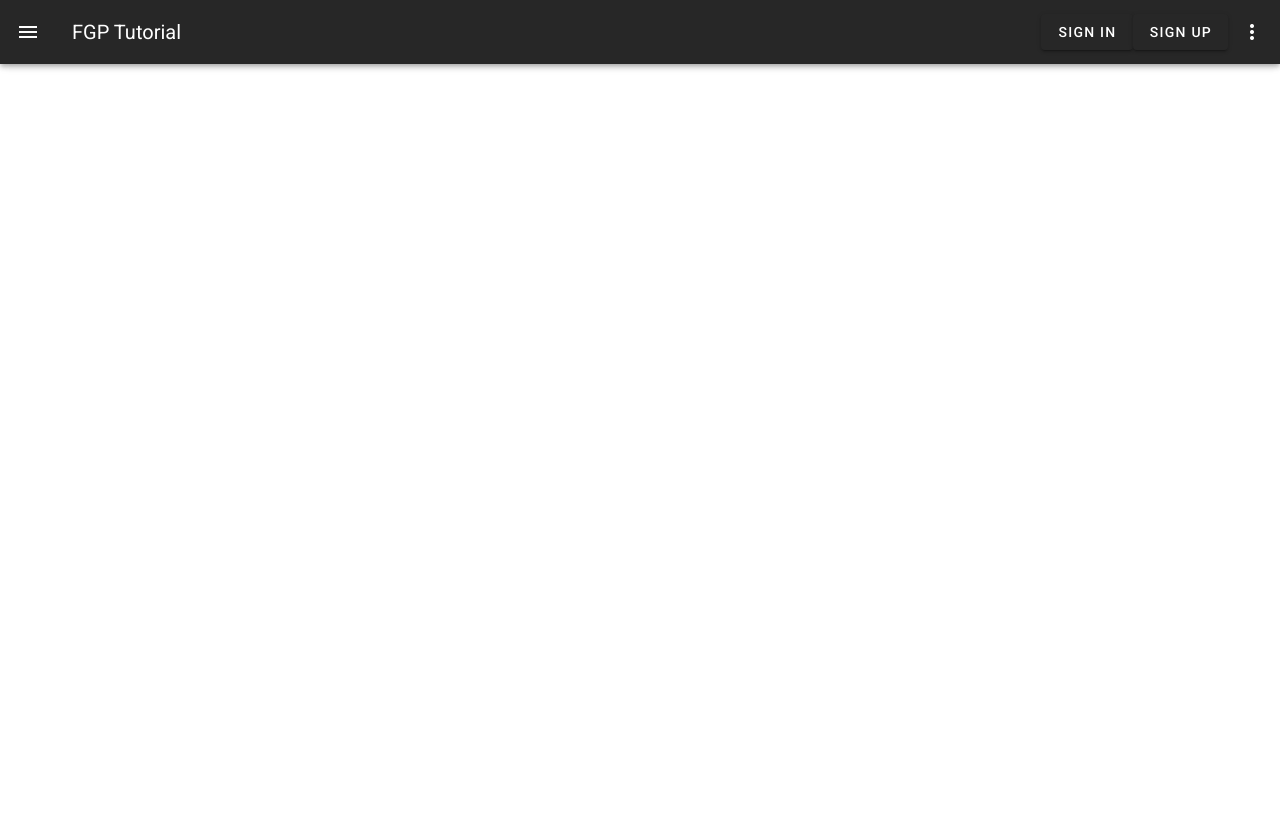
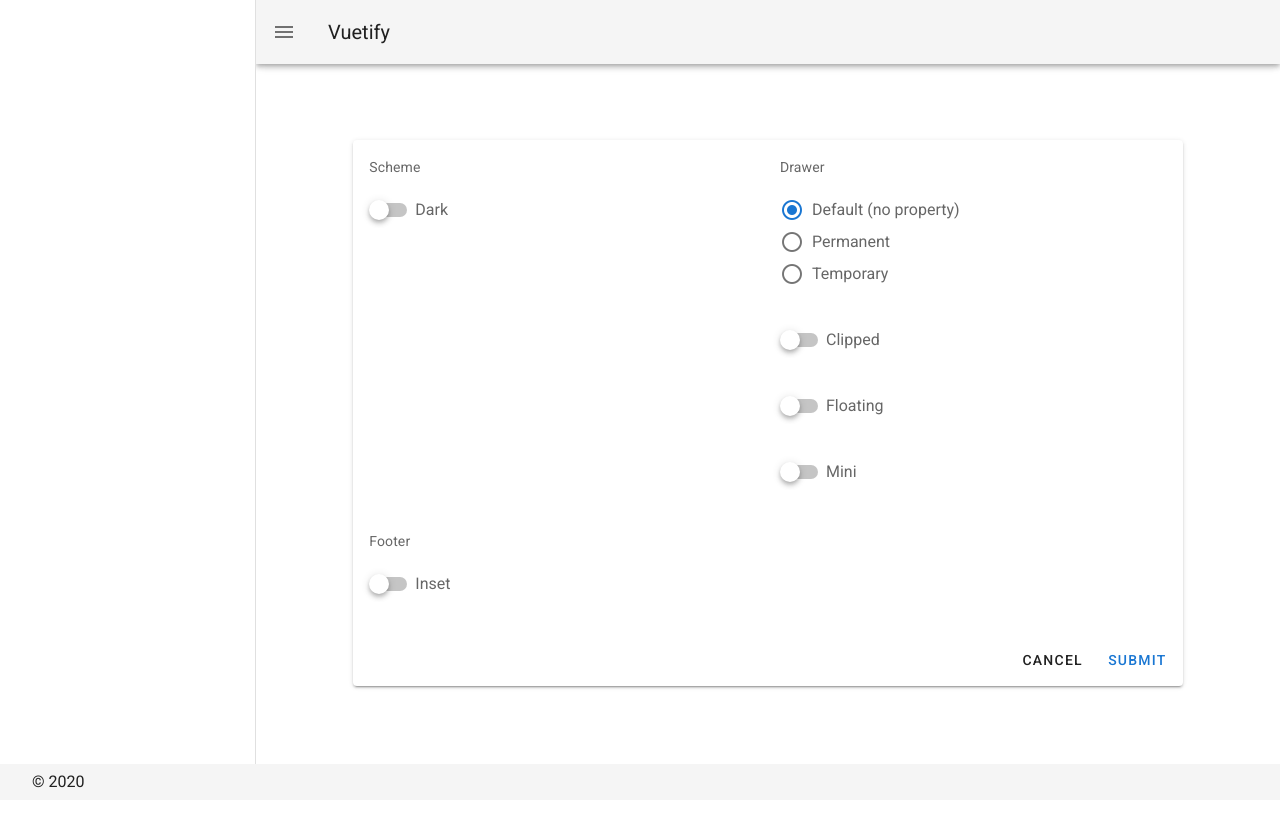
Before and after one commit to edu-fedorae/fgp-tutorial-client, a Vue app: page /dashboard in a window 1280 px wide. Shown: the top 826 px of the page. Before the commit the page ends 800 px from the top, so only its background shows below. Built offline with nearby package versions, Linux system fonts and the light colour scheme.

Commit message:
Added Dashboard

```diff
--- a/src/components/core/AppHeader.vue
+++ b/src/components/core/AppHeader.vue
@@ -5,7 +5,7 @@
     >
       <v-app-bar-nav-icon></v-app-bar-nav-icon>
 
-      <v-toolbar-title>FGP Tutorial</v-toolbar-title>
+      <v-toolbar-title>Tutorion</v-toolbar-title>
 
       <v-spacer></v-spacer>
 
--- a/src/components/home/SignIn.vue
+++ b/src/components/home/SignIn.vue
@@ -46,7 +46,7 @@
                   </v-card-text>
                   <v-card-actions>
                     <v-spacer></v-spacer>
-                    <v-btn color="primary">Login</v-btn>
+                    <v-btn :to="{ name: 'Dashboard'}" color="primary">Login</v-btn>
                   </v-card-actions>
                 </v-card>
               </v-col>
--- a/src/router/index.js
+++ b/src/router/index.js
@@ -27,6 +27,15 @@
     // which is lazy-loaded when the route is visited.
     component: () =>
       import(/* webpackChunkName: "register" */ "../views/Register.vue")
+  },
+  {
+    path: "/dashboard",
+    name: "Dashboard",
+    // route level code-splitting
+    // this generates a separate chunk (dashboard.[hash].js) for this route
+    // which is lazy-loaded when the route is visited.
+    component: () =>
+      import(/* webpackChunkName: "dashboard" */ "../views/Dashboard/index.vue")
   }
 ];
 
--- /dev/null
+++ b/src/views/Dashboard/index.vue
@@ -0,0 +1,140 @@
+<template>
+  <div id="app">
+  <v-app id="inspire">
+    <v-app id="sandbox">
+      <v-navigation-drawer
+        v-model="primaryDrawer.model"
+        :clipped="primaryDrawer.clipped"
+        :floating="primaryDrawer.floating"
+        :mini-variant="primaryDrawer.mini"
+        :permanent="primaryDrawer.type === 'permanent'"
+        :temporary="primaryDrawer.type === 'temporary'"
+        app
+        overflow
+      ></v-navigation-drawer>
+
+      <v-app-bar
+        :clipped-left="primaryDrawer.clipped"
+        app
+      >
+        <v-app-bar-nav-icon
+          v-if="primaryDrawer.type !== 'permanent'"
+          @click.stop="primaryDrawer.model = !primaryDrawer.model"
+        ></v-app-bar-nav-icon>
+        <v-toolbar-title>Vuetify</v-toolbar-title>
+      </v-app-bar>
+
+      <v-main>
+        <v-container fluid>
+          <v-row
+            align="center"
+            justify="center"
+          >
+            <v-col cols="10">
+              <v-card>
+                <v-card-text>
+                  <v-row>
+                    <v-col
+                      cols="12"
+                      md="6"
+                    >
+                      <span>Scheme</span>
+                      <v-switch
+                        v-model="$vuetify.theme.dark"
+                        primary
+                        label="Dark"
+                      ></v-switch>
+                    </v-col>
+                    <v-col
+                      cols="12"
+                      md="6"
+                    >
+                      <span>Drawer</span>
+                      <v-radio-group
+                        v-model="primaryDrawer.type"
+                        column
+                      >
+                        <v-radio
+                          v-for="drawer in drawers"
+                          :key="drawer"
+                          :label="drawer"
+                          :value="drawer.toLowerCase()"
+                          primary
+                        ></v-radio>
+                      </v-radio-group>
+                      <v-switch
+                        v-model="primaryDrawer.clipped"
+                        label="Clipped"
+                        primary
+                      ></v-switch>
+                      <v-switch
+                        v-model="primaryDrawer.floating"
+                        label="Floating"
+                        primary
+                      ></v-switch>
+                      <v-switch
+                        v-model="primaryDrawer.mini"
+                        label="Mini"
+                        primary
+                      ></v-switch>
+                    </v-col>
+                    <v-col
+                      cols="12"
+                      md="6"
+                    >
+                      <span>Footer</span>
+                      <v-switch
+                        v-model="footer.inset"
+                        label="Inset"
+                        primary
+                      ></v-switch>
+                    </v-col>
+                  </v-row>
+                </v-card-text>
+                <v-card-actions>
+                  <v-spacer></v-spacer>
+                  <v-btn text>Cancel</v-btn>
+                  <v-btn
+                    text
+                    color="primary"
+                  >Submit</v-btn>
+                </v-card-actions>
+              </v-card>
+            </v-col>
+          </v-row>
+        </v-container>
+      </v-main>
+
+      <v-footer
+        :inset="footer.inset"
+        app
+      >
+        <span class="px-4">&copy; {{ new Date().getFullYear() }}</span>
+      </v-footer>
+    </v-app>
+  </v-app>
+</div>
+</template>
+
+<script>
+export default {
+  data() {
+    return {
+      drawers: ['Default (no property)', 'Permanent', 'Temporary'],
+      primaryDrawer: {
+        model: null,
+        type: 'default (no property)',
+        clipped: false,
+        floating: false,
+        mini: false,
+      },
+      footer: {
+        inset: false,
+      },
+    }
+  }
+}
+</script>
+
+<style lang="css" scoped>
+</style>
```
